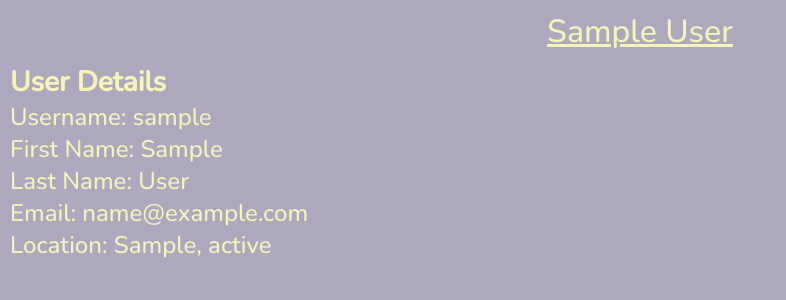
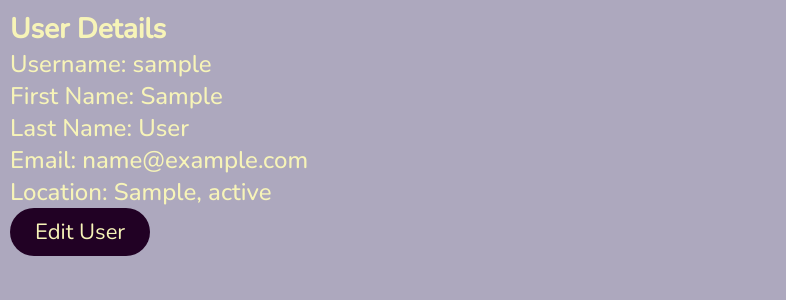
Before and after one commit to jtompkins415/capstone-1-provisions, a Flask app: page /provisions/user/1 in a window 1280 px wide. Shown: the part 100-400 px from the top of the page, without its empty margins (0-786 px from the left). Run offline with Flask 3, Linux system fonts and the light colour scheme; the visitor is signed in with stand-in values (Sample User, id 1); tables that the repository leaves empty hold one stand-in row (values such as "Sample post").

Commit message:
add user edit buttont

```diff
--- a/templates/user-details.html
+++ b/templates/user-details.html
@@ -3,9 +3,6 @@
 {% block title %}Account Details{% endblock %}
 
 {% block content %}
-<div class="page-title">
-    <h1>{{user.first_name}} {{user.last_name}}</h1>
-</div>
 
 <div class="user-details">
     <h3>User Details</h3>
@@ -14,5 +11,7 @@
     <p>Last Name: {{user.last_name}}</p>
     <p>Email: {{user.email}}</p>
     <p>Location: {{user.user_city}}, {{user.user_state}}</p>
+
+<button><a href="/provisions/user/{{user.id}}/edit">Edit User</a></button>
 </div>
 {% endblock %}
```
